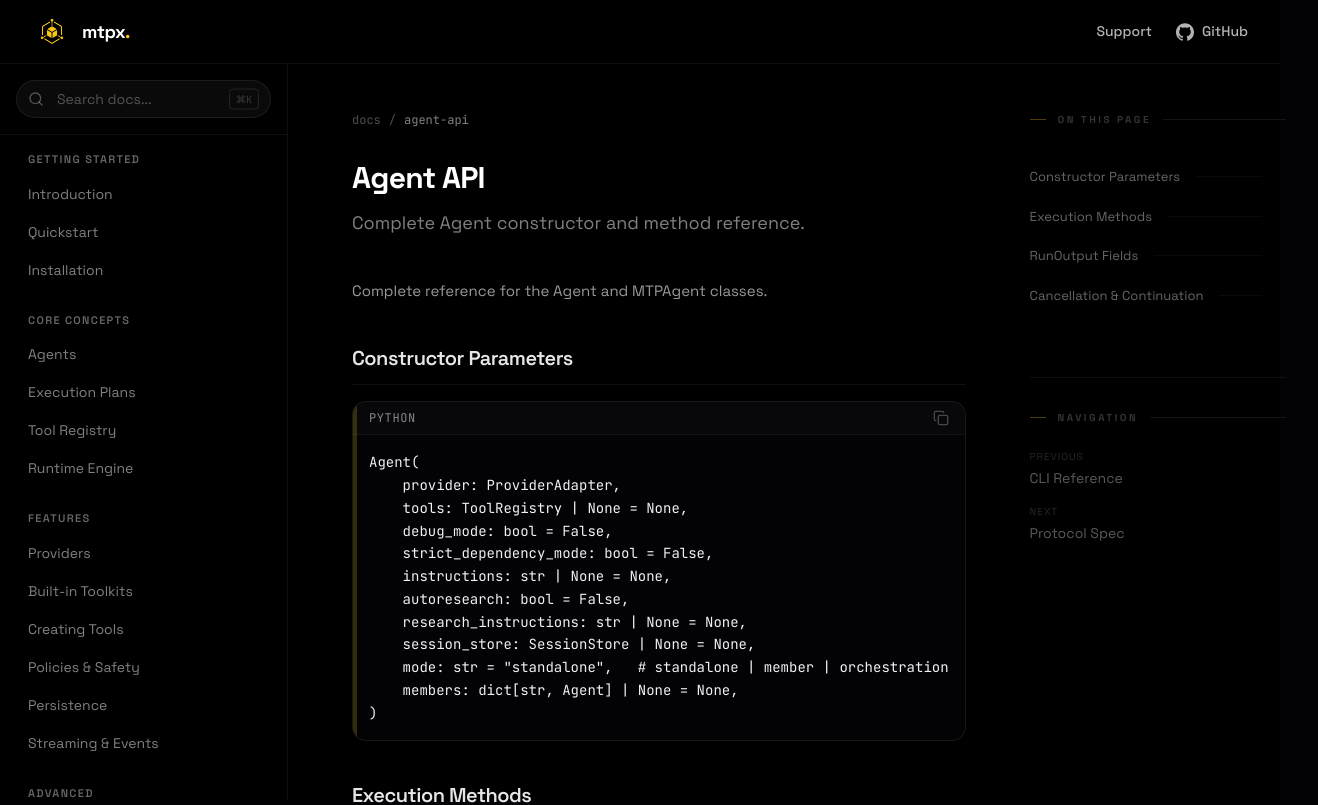
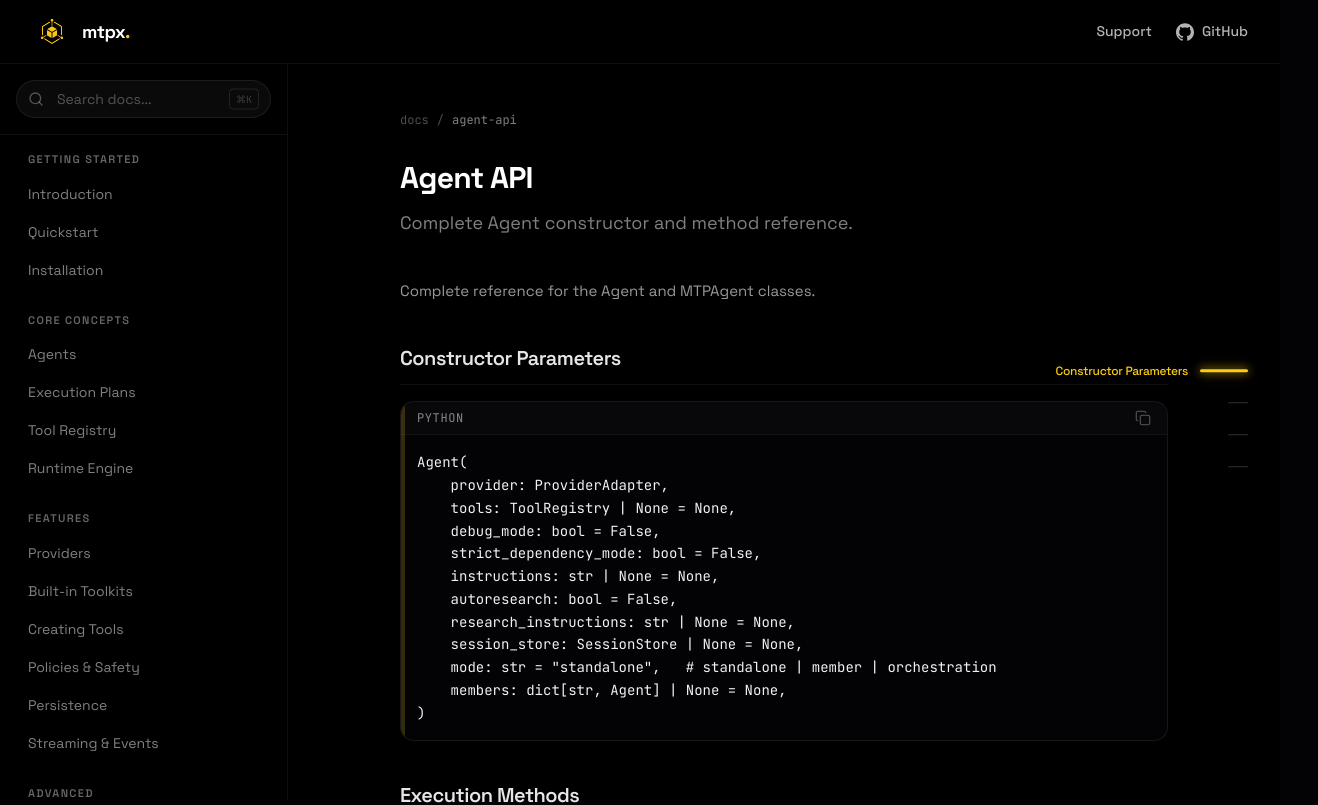
Before and after one commit to himesh-mehta/mtp-frontend, a Next.js app: page /docs/agent-api in a window 1280 px wide. Shown: the top 805 px of the page, 1318 px wide, since content can reach past the window. Built offline with nearby package versions, Linux system fonts and the light colour scheme.

Commit message:
feat: add floating DocScrollSpy right nav with intersection observer and animated lines

```diff
--- a/app/docs/[slug]/page.tsx
+++ b/app/docs/[slug]/page.tsx
@@ -8,6 +8,7 @@ import Link from "next/link";
 import { ChevronLeft, ChevronRight, Info, Lightbulb, AlertTriangle } from "lucide-react";
 import { providers } from "@/lib/providers";
 import { ProviderCard } from "@/components/docs/ProviderCard";
+import { DocScrollSpy } from "@/components/docs/DocScrollSpy";
 
 
 function slugify(text: string) {
@@ -157,8 +158,12 @@ export default function DocPage() {
     }));
 
   return (
-    <div className="flex justify-center w-full">
-      <div className="w-full max-w-5xl px-8 md:px-12 lg:px-16 py-12 pb-24 min-w-0">
+    <>
+      {/* Floating right-side scroll nav */}
+      <DocScrollSpy headings={headings} />
+
+      {/* Main content */}
+      <div className="w-full max-w-4xl mx-auto px-8 md:px-12 lg:px-16 py-12 pb-24">
         {/* Breadcrumb */}
         <div className="flex items-center gap-2 text-xs text-white/30 mb-8 font-mono">
           <Link href="/docs/introduction" className="hover:text-white/50 transition-colors">docs</Link>
@@ -203,59 +208,6 @@ export default function DocPage() {
           ) : <div />}
         </div>
       </div>
-
-      {/* Right Sidebar (TOC) */}
-      <aside className="hidden xl:block w-72 flex-shrink-0 pt-12 pr-8 sticky top-16 h-[calc(100vh-4rem)] overflow-y-auto">
-        <div className="flex items-center gap-3 mb-8">
-          <div className="h-px w-4 bg-[#facc15]/30" />
-          <span className="text-[10px] font-bold text-white/20 uppercase tracking-[0.25em] whitespace-nowrap">On this page</span>
-          <div className="h-px flex-1 bg-white/[0.08]" />
-        </div>
-
-        <ul className="space-y-1">
-          {headings.map((h) => (
-            <li key={h.id}>
-              <a
-                href={`#${h.id}`}
-                className="group flex items-center justify-between py-2 text-[13px] transition-all"
-              >
-                <span className="text-white/40 group-hover:text-white transition-colors truncate pr-4">
-                  {h.title}
-                </span>
-                <div className="h-px flex-1 bg-white/[0.04] group-hover:bg-[#facc15]/20 transition-colors mr-3" />
-                <ChevronRight className="size-3 text-white/0 group-hover:text-[#facc15] group-hover:translate-x-0.5 transition-all" />
-              </a>
-            </li>
-          ))}
-        </ul>
-
-        {/* Quick Links / Related Pages */}
-        <div className="mt-16 pt-8 border-t border-white/[0.06]">
-          <div className="flex items-center gap-3 mb-6">
-            <div className="h-px w-4 bg-[#facc15]/30" />
-            <span className="text-[10px] font-bold text-white/20 uppercase tracking-[0.25em] whitespace-nowrap">Navigation</span>
-            <div className="h-px flex-1 bg-white/[0.08]" />
-          </div>
-          <div className="space-y-4">
-             {prev && (
-               <Link href={`/docs/${prev.slug}`} className="group block">
-                 <div className="text-[10px] uppercase tracking-widest text-white/15 mb-1 group-hover:text-white/25 transition-colors">Previous</div>
-                 <div className="text-sm text-white/35 group-hover:text-[#facc15] transition-colors truncate">
-                   {prev.title}
-                 </div>
-               </Link>
-             )}
-             {next && (
-               <Link href={`/docs/${next.slug}`} className="group block">
-                 <div className="text-[10px] uppercase tracking-widest text-white/15 mb-1 group-hover:text-white/25 transition-colors">Next</div>
-                 <div className="text-sm text-white/35 group-hover:text-[#facc15] transition-colors truncate">
-                   {next.title}
-                 </div>
-               </Link>
-             )}
-          </div>
-        </div>
-      </aside>
-    </div>
+    </>
   );
 }
--- /dev/null
+++ b/components/docs/DocScrollSpy.tsx
@@ -0,0 +1,132 @@
+"use client";
+
+import { useEffect, useRef, useState } from "react";
+
+interface Heading {
+  id: string;
+  title: string;
+}
+
+interface DocScrollSpyProps {
+  headings: Heading[];
+}
+
+export function DocScrollSpy({ headings }: DocScrollSpyProps) {
+  const [activeId, setActiveId] = useState<string>(headings[0]?.id ?? "");
+  const [hoveredId, setHoveredId] = useState<string | null>(null);
+  const observerRef = useRef<IntersectionObserver | null>(null);
+
+  useEffect(() => {
+    if (headings.length === 0) return;
+
+    const handleIntersect = (entries: IntersectionObserverEntry[]) => {
+      // Find all visible headings and pick the topmost one
+      const visible = entries
+        .filter((e) => e.isIntersecting)
+        .sort((a, b) => a.boundingClientRect.top - b.boundingClientRect.top);
+
+      if (visible.length > 0) {
+        setActiveId(visible[0].target.id);
+      }
+    };
+
+    observerRef.current = new IntersectionObserver(handleIntersect, {
+      rootMargin: "-10% 0px -75% 0px",
+      threshold: 0,
+    });
+
+    headings.forEach(({ id }) => {
+      const el = document.getElementById(id);
+      if (el) observerRef.current?.observe(el);
+    });
+
+    return () => observerRef.current?.disconnect();
+  }, [headings]);
+
+  const handleClick = (id: string) => {
+    const el = document.getElementById(id);
+    if (el) {
+      el.scrollIntoView({ behavior: "smooth", block: "start" });
+      setActiveId(id);
+    }
+  };
+
+  if (headings.length === 0) return null;
+
+  return (
+    <nav
+      aria-label="On this page"
+      className="hidden xl:flex flex-col fixed right-8 top-1/2 -translate-y-1/2 z-40 gap-0"
+    >
+      {/* Label */}
+      <div
+        className="mb-6 flex items-center gap-2 opacity-0 hover:opacity-100 transition-opacity duration-500"
+        style={{ justifyContent: "flex-end" }}
+      >
+        <span className="text-[9px] font-bold tracking-[0.3em] uppercase text-white/20">
+          On this page
+        </span>
+      </div>
+
+      {/* Items */}
+      {headings.map((h) => {
+        const isActive = activeId === h.id;
+        const isHovered = hoveredId === h.id;
+        const highlighted = isActive || isHovered;
+
+        return (
+          <button
+            key={h.id}
+            onClick={() => handleClick(h.id)}
+            onMouseEnter={() => setHoveredId(h.id)}
+            onMouseLeave={() => setHoveredId(null)}
+            aria-label={h.title}
+            className="group relative flex items-center justify-end py-[7px] pr-0 focus:outline-none"
+          >
+            {/* Title — slides in from right on hover/active */}
+            <span
+              className="text-[12px] font-medium tracking-tight mr-3 whitespace-nowrap transition-all duration-300 pointer-events-none"
+              style={{
+                opacity: highlighted ? 1 : 0,
+                transform: highlighted ? "translateX(0)" : "translateX(6px)",
+                color: isActive ? "#facc15" : "rgba(255,255,255,0.7)",
+              }}
+            >
+              {h.title}
+            </span>
+
+            {/* The line */}
+            <div
+              className="relative flex items-center transition-all duration-300"
+              style={{
+                width: highlighted ? (isActive ? 48 : 36) : 20,
+              }}
+            >
+              {/* Glow layer for active */}
+              {isActive && (
+                <div
+                  className="absolute inset-0 rounded-full blur-sm"
+                  style={{ background: "#facc1540" }}
+                />
+              )}
+              <div
+                className="relative w-full rounded-full transition-all duration-300"
+                style={{
+                  height: isActive ? 3 : isHovered ? 2 : 1.5,
+                  background: isActive
+                    ? "#facc15"
+                    : isHovered
+                    ? "rgba(255,255,255,0.55)"
+                    : "rgba(255,255,255,0.18)",
+                  boxShadow: isActive
+                    ? "0 0 8px 1px rgba(250,204,21,0.5)"
+                    : "none",
+                }}
+              />
+            </div>
+          </button>
+        );
+      })}
+    </nav>
+  );
+}
```
